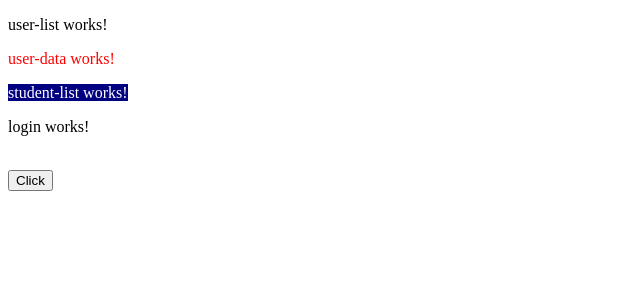
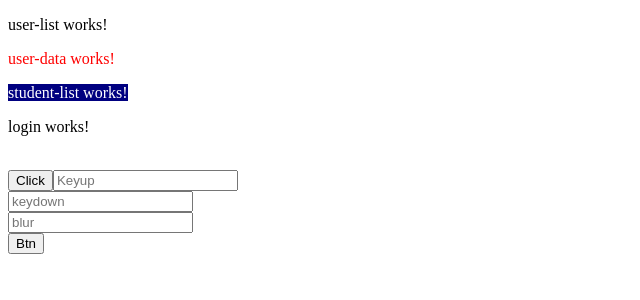
Before and after one commit to Joyjk/Angular-Demo, an Angular app: page / in a window 1280 px wide. Shown: the top 300 px of the page, without its empty margins (0-640 px from the left). Built offline with nearby package versions, Linux system fonts and the light colour scheme.

Commit message:
event added

```diff
--- a/src/app/app.component.html
+++ b/src/app/app.component.html
@@ -4,6 +4,14 @@
 <app-login></app-login>
 
 <br>
-<button (click)="getName('JK')">Click </button>
+<button (click)="getName('JK',232,'str abcd')">Click </button>
+<input type="text" #box (keyup)="getData(box.value)" name="" id="" placeholder="Keyup">
+<br>
+<input type="text" #box1 (keydown)="getData(box1.value)" name="" id="" placeholder="keydown">
+<br>
+<!-- blur - -> when focus out  -->
+<input type="text" #box2 (blur)="getData(box2.value)" name="" id="" placeholder="blur">
+<br>
+<button >Btn</button>
 
 <router-outlet></router-outlet>
--- a/src/app/app.component.ts
+++ b/src/app/app.component.ts
@@ -7,8 +7,11 @@ import { Component } from '@angular/core';
 })
 export class AppComponent {
   title = 'blog';
-  getName(name:any)
-  {
-    alert("Function "+name)
+  getName(name: any, num: Number, text: string) {
+    alert("Function " + name + " " + num + " " + text)
   }
+  getData(val:any){
+    console.log(val)
+  }
+
 }
```
